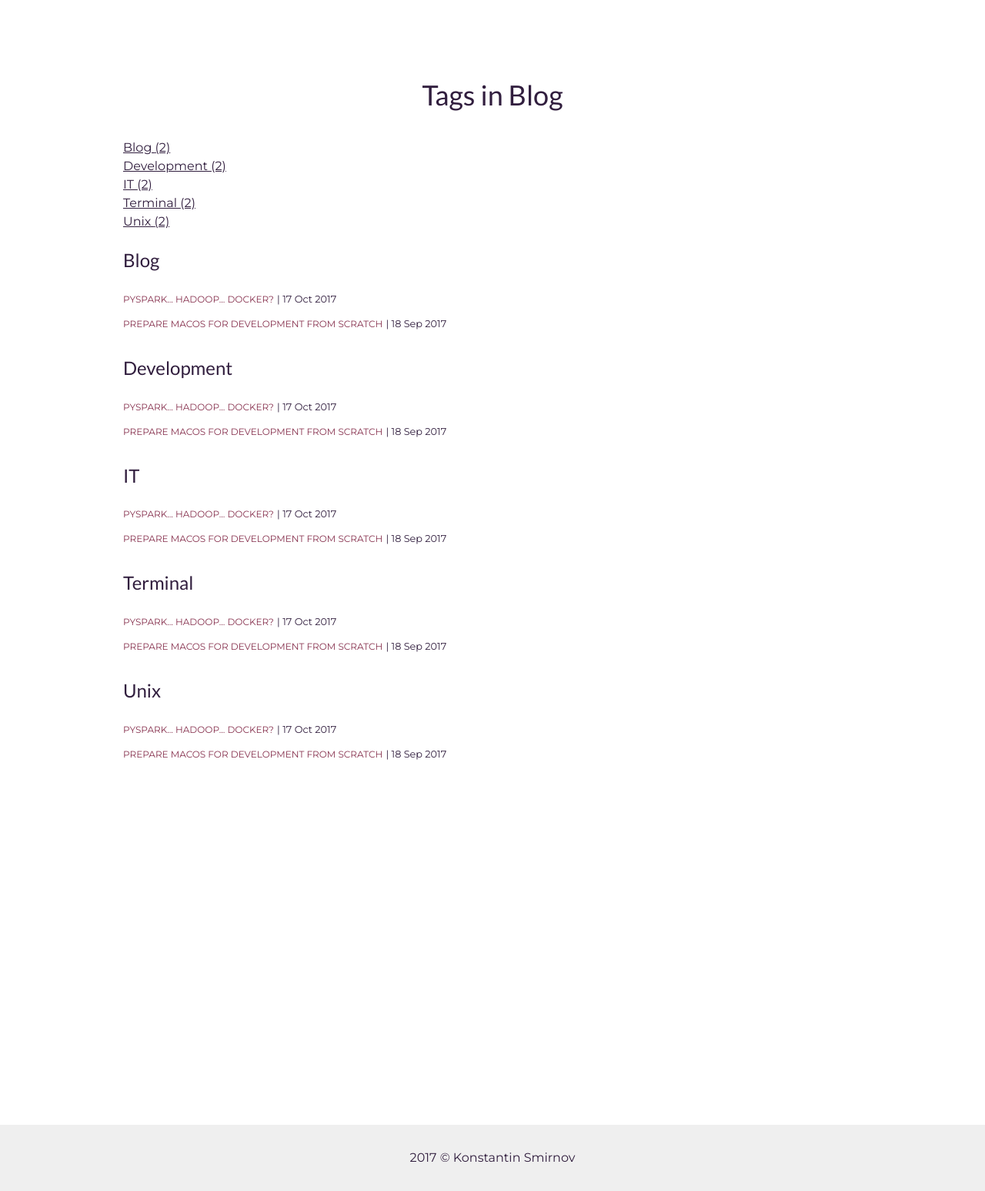
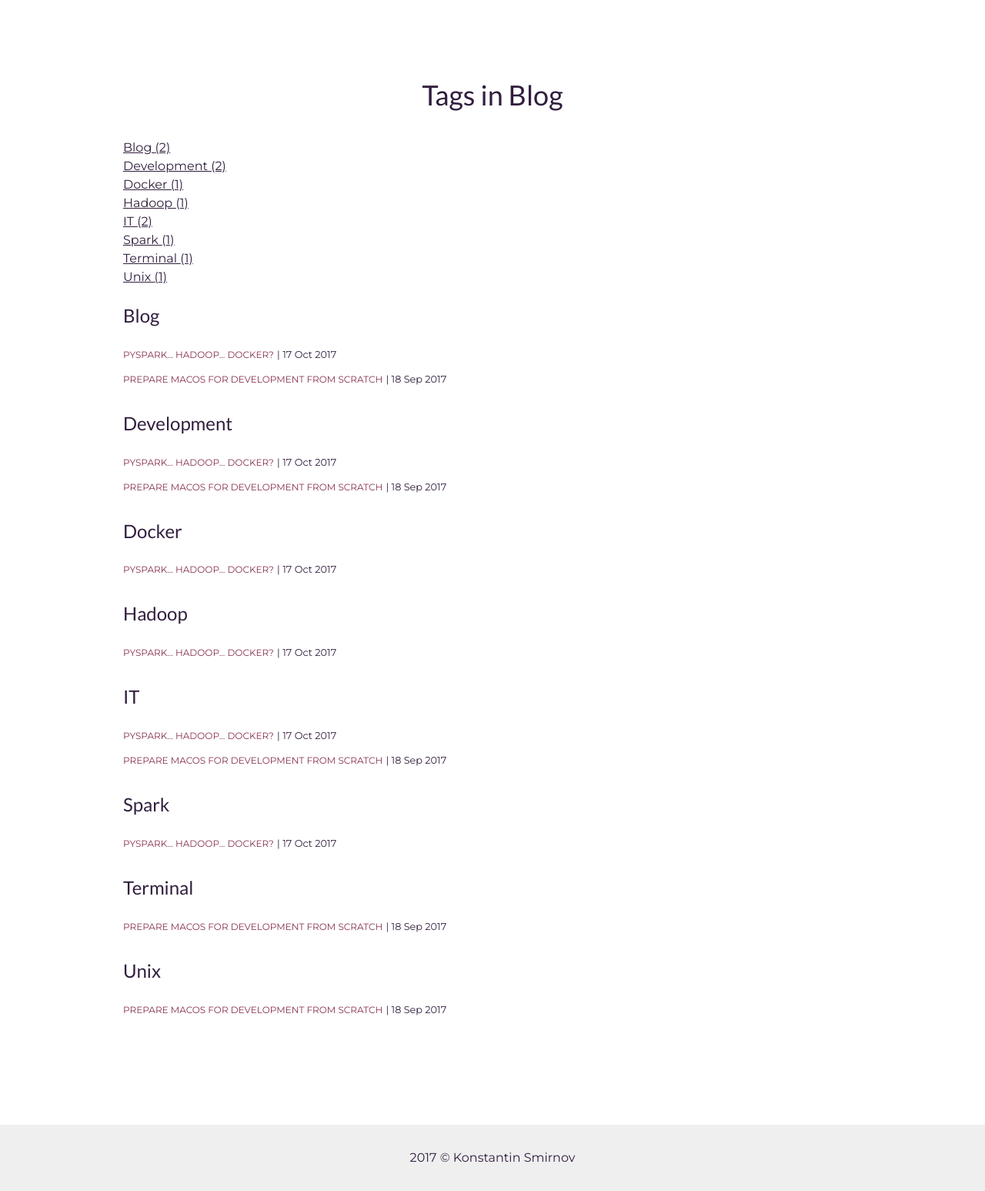
Before and after one commit to ksmirnov/ksmirnov.github.io, a Jekyll site: the page built from _pages/tags.html, in a window 1280 px wide, cut to the strip 104-1651 px from the top of the page. Shown: the whole strip at 77% size. Built offline with Jekyll 4.4.1, drawn with Linux system fonts in a browser that asks for light colours.

Commit message:
Update 2017-09-20-pyspark-hadoop-docker.md

```diff
--- a/_posts/2017-09-20-pyspark-hadoop-docker.md
+++ b/_posts/2017-09-20-pyspark-hadoop-docker.md
@@ -4,7 +4,7 @@ title:  PySpark... Hadoop... Docker?
 date:   2017-10-17 11:41:00 -0800
 description: A guide for getting Docker cluster ready for PySpark jobs
 img: elephanship.png
-tags: [Blog, Unix, IT, Development, Terminal]
+tags: [Blog, IT, Development, Spark, Hadoop, Docker]
 author: # Add name author (optional)
 ---
 # Introduction
```
